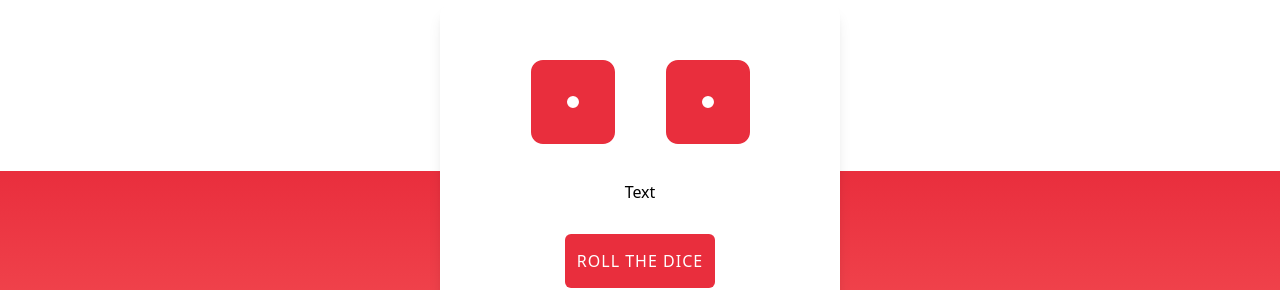
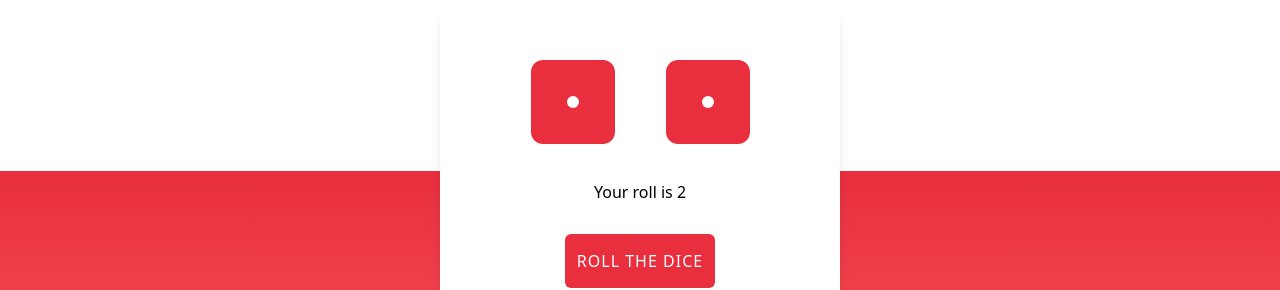
Before and after one commit to Sene68/react-papers, a React (Create React App) app: page /roll-the-dice in a window 1280 px wide. Shown: the part 229-519 px from the top of the page. Built offline with nearby package versions, Linux system fonts and the light colour scheme.

Commit message:
주사위 값 표시

```diff
--- a/src/pages/RollTheDice.tsx
+++ b/src/pages/RollTheDice.tsx
@@ -1,6 +1,11 @@
 import { faDiceOne, faDiceTwo, faDiceThree, faDiceFour, faDiceFive, faDiceSix } from "@fortawesome/free-solid-svg-icons"
 import { FontAwesomeIcon } from "@fortawesome/react-fontawesome"
 import { useState } from "react"
+
+interface DiceProps {
+    firstDice: number;
+    secondDice: number;
+}
 
 const dices = [
     {
@@ -30,7 +35,7 @@ const dices = [
 ]
 
 export const RollTheDice = () => {
-    const [dice, setDice] = useState({
+    const [dice, setDice] = useState<DiceProps>({
         firstDice : 0,
         secondDice : 0
     })
@@ -55,15 +60,25 @@ export const RollTheDice = () => {
         }))
     }
 
+
+
     return(
         <div style={screenStyle} className="w-full h-screen">
             <div className="w-[400px] p-[50px] bg-white absolute translate-x-[-50%] translate-y-[-50%] top-1/2 left-1/2 rounded-xl shadow-lg flex flex-col items-center">
                 <div className="w-[90%] flex justify-around">
-                    <FontAwesomeIcon icon={dices[dice.firstDice].icon} style={diceStyle} className="w-24 h-24" />
-                    <FontAwesomeIcon icon={dices[dice.secondDice].icon} style={diceStyle} className="w-24 h-24" />
+                    <FontAwesomeIcon
+                        icon={dices[dice.firstDice].icon}
+                        style={diceStyle}
+                        className="w-24 h-24"
+                    />
+                    <FontAwesomeIcon
+                        icon={dices[dice.secondDice].icon}
+                        style={diceStyle}
+                        className="w-24 h-24"
+                    />
                 </div>
                 <p className="text-base my-[30px] font-medium">
-                    Text
+                    Your roll is {dices[dice.firstDice].diceValue + dices[dice.secondDice].diceValue}
                 </p>
                 <button
                     className="bg-[#e92e3d] border-none outline-none text-white py-[15px] w-[150px] tracking-[1px] rounded-md"
```
